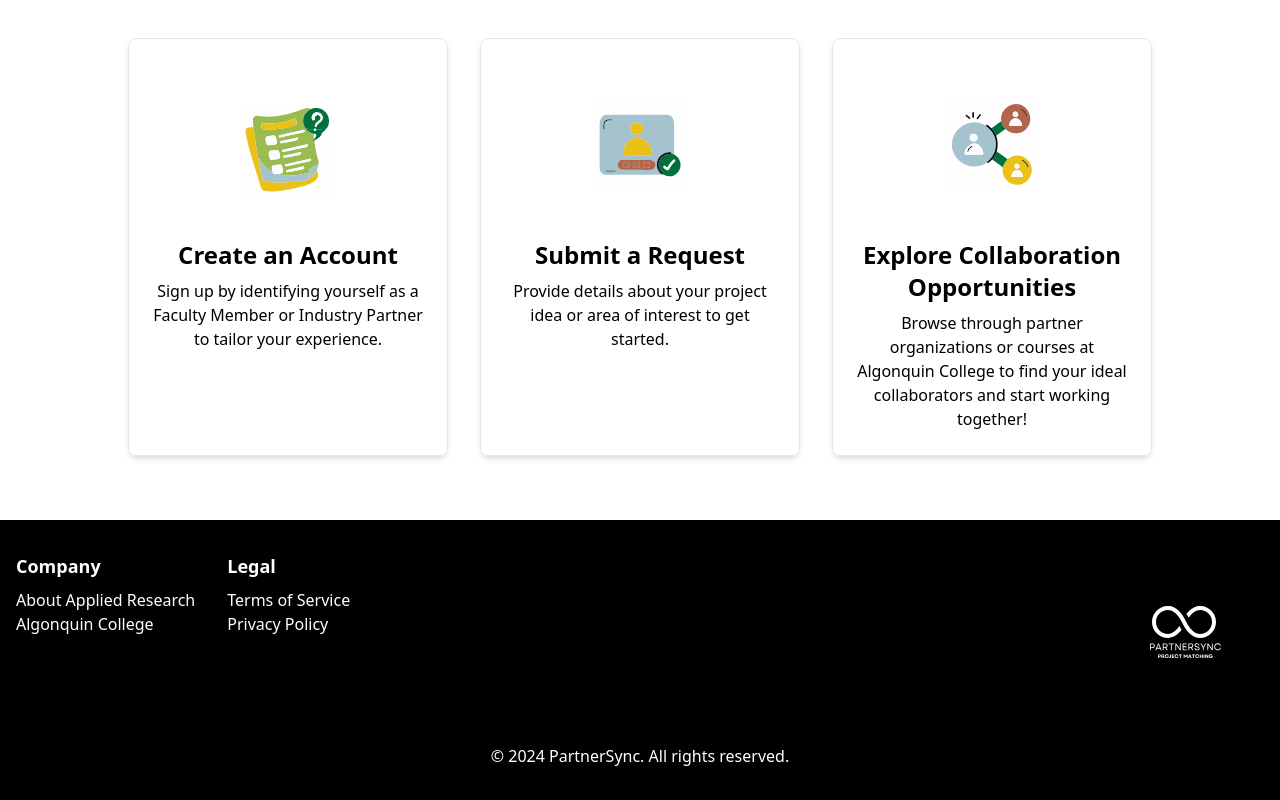
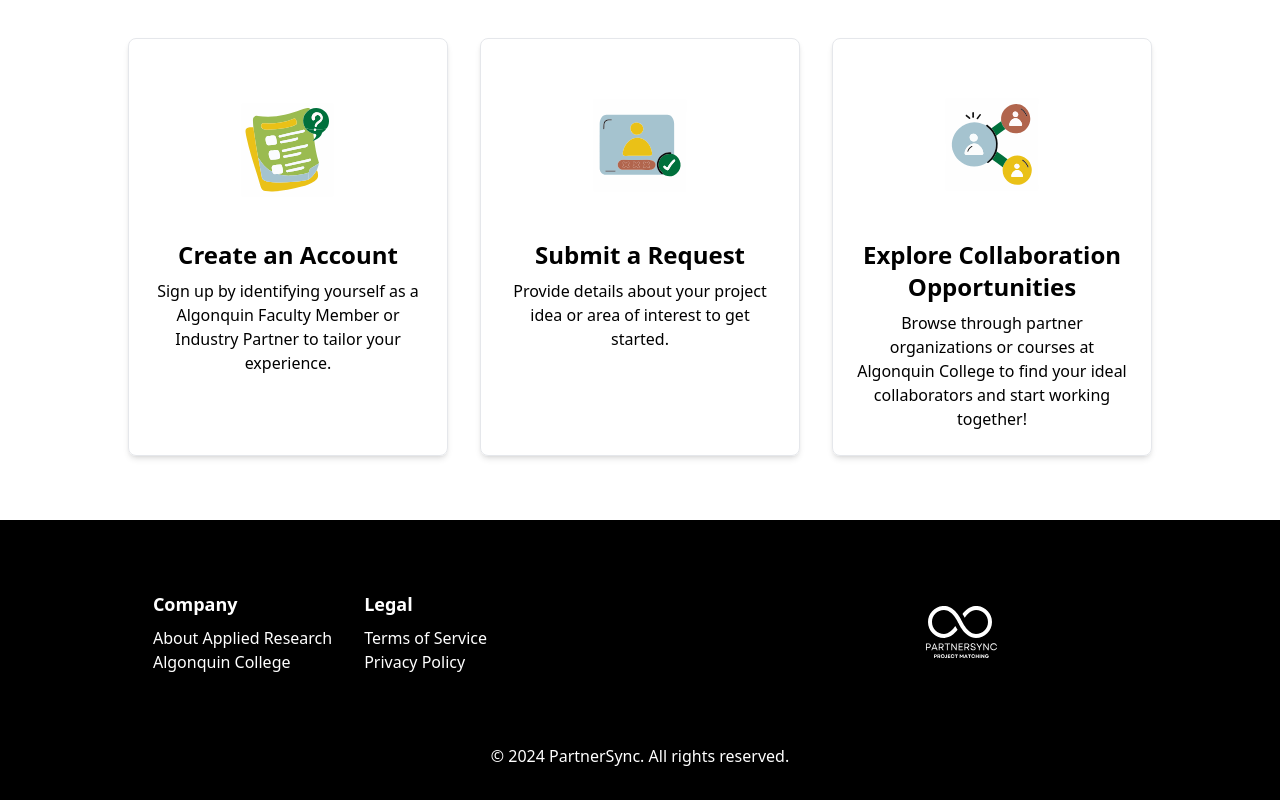
Before and after one commit to Chinurum-Omenuko/partnersync-front-end, a plain HTML site: page login/index.html in a window 1280 px wide. Shown: the part 826-1626 px from the top of the page. Drawn offline with nearby package versions, Linux system fonts and the light colour scheme.

Commit message:
Makes changes to the Hero and Footer section

```diff
--- a/login/index.html
+++ b/login/index.html
@@ -20,7 +20,8 @@
         <!-- Hero Content -->
         <div class="hero-content relative z-20 flex flex-col justify-center items-center h-full">
             <h1 class="text-4xl font-bold mb-4">PartnerSync</h1>
-            <p class="text-xl mb-6">A Tool to Connect Projects with Talent</p>
+            <p class="text-l mb-6 max-w-xl mx-auto">PartnerSync is a project matching tool that connects Algonquin faculty, students and external partners. It is used to collaborate, submit project requests, and explore partnership opportunities. This platform bridges the gap between academia and the community, fostering innovative applied research projects that solve real-world challenges.
+            </p>
             <button class="get-started-btn bg-[#EAC117] text-white px-6 py-3 rounded" onclick="openSignUpModal()">Get Started</button>
         </div>
 
@@ -36,7 +37,7 @@
             <div class="feature p-6 border rounded-lg shadow-md">
                 <img src="/images/PartnerSync graphics-01.svg" alt="Create an Account" class="w-20 h-20 md:w-32 md:h-32 lg:w-40 lg:h-40 mx-auto mb-4">
                 <h3 class="text-2xl font-bold mb-2">Create an Account</h3>
-                <p>Sign up by identifying yourself as a Faculty Member or Industry Partner to tailor your experience.</p>
+                <p>Sign up by identifying yourself as a Algonquin Faculty Member or Industry Partner to tailor your experience.</p>
             </div>
             <div class="feature p-6 border rounded-lg shadow-md">
                 <img src="/images/PartnerSync graphics-02.svg" alt="Submit a Request" class="w-20 h-20 md:w-32 md:h-32 lg:w-40 lg:h-40 mx-auto mb-4">
@@ -53,26 +54,27 @@
 
     <!-- Footer Section -->
     <footer class="bg-black text-white py-8">
-    <div class="footer-content max-w-7xl mx-auto flex flex-col md:flex-row justify-between items-start gap-8 px-4">
+        <div class="footer-content max-w-7xl mx-auto flex flex-col md:flex-row justify-between items-center gap-8 px-4">
             <!-- Company and Legal Information -->
-        <div class="info-section flex flex-col md:flex-row gap-8 flex-1">
+            <div class="info-section w-full flex flex-col md:flex-row justify-center items-center md:items-start gap-8">
+                <div class="flex flex-row justify-center gap-8 w-full">
                     <!-- Company Information -->
                     <div class="company-info">
                         <h4 class="text-lg font-bold mb-2">Company</h4>
                         <p><a href="https://www.algonquincollege.com/applied-research/" class="text-white hover:text-gray-400">About Applied Research</a></p>
                         <p><a href="https://www.algonquincollege.com/" class="text-white hover:text-gray-400">Algonquin College</a></p>
                     </div>
-
                     <!-- Legal Information -->
-            <div class="legal-info mt-4 md:mt-0">
+                    <div class="legal-info">
                         <h4 class="text-lg font-bold mb-2">Legal</h4>
                         <p><a href="#" class="text-white hover:text-gray-400">Terms of Service</a></p>
                         <p><a href="#" class="text-white hover:text-gray-400">Privacy Policy</a></p>
                     </div>
                 </div>
+            </div>
 
             <!-- Logo Section -->
-        <div class="footer-logo self-start md:mt-0 mt-4">
+            <div class="footer-logo mt-4 md:mt-0 w-full flex justify-center">
                 <img src="/images/whitelogo.svg" alt="PartnerSync Logo" class="h-32 w-auto md:h-36 lg:h-40">
             </div>
         </div>
@@ -80,7 +82,6 @@
         <!-- Copyright Information -->
         <p class="text-center mt-8">&copy; 2024 PartnerSync. All rights reserved.</p>
     </footer>
-
 
     <!-- Sign In Modal -->
     <div id="signInModal" class="modal fixed top-0 left-0 w-full h-full flex items-center justify-center bg-black bg-opacity-50 hidden z-30">
```
Lines whose indentation alone changed are shown as unchanged.
